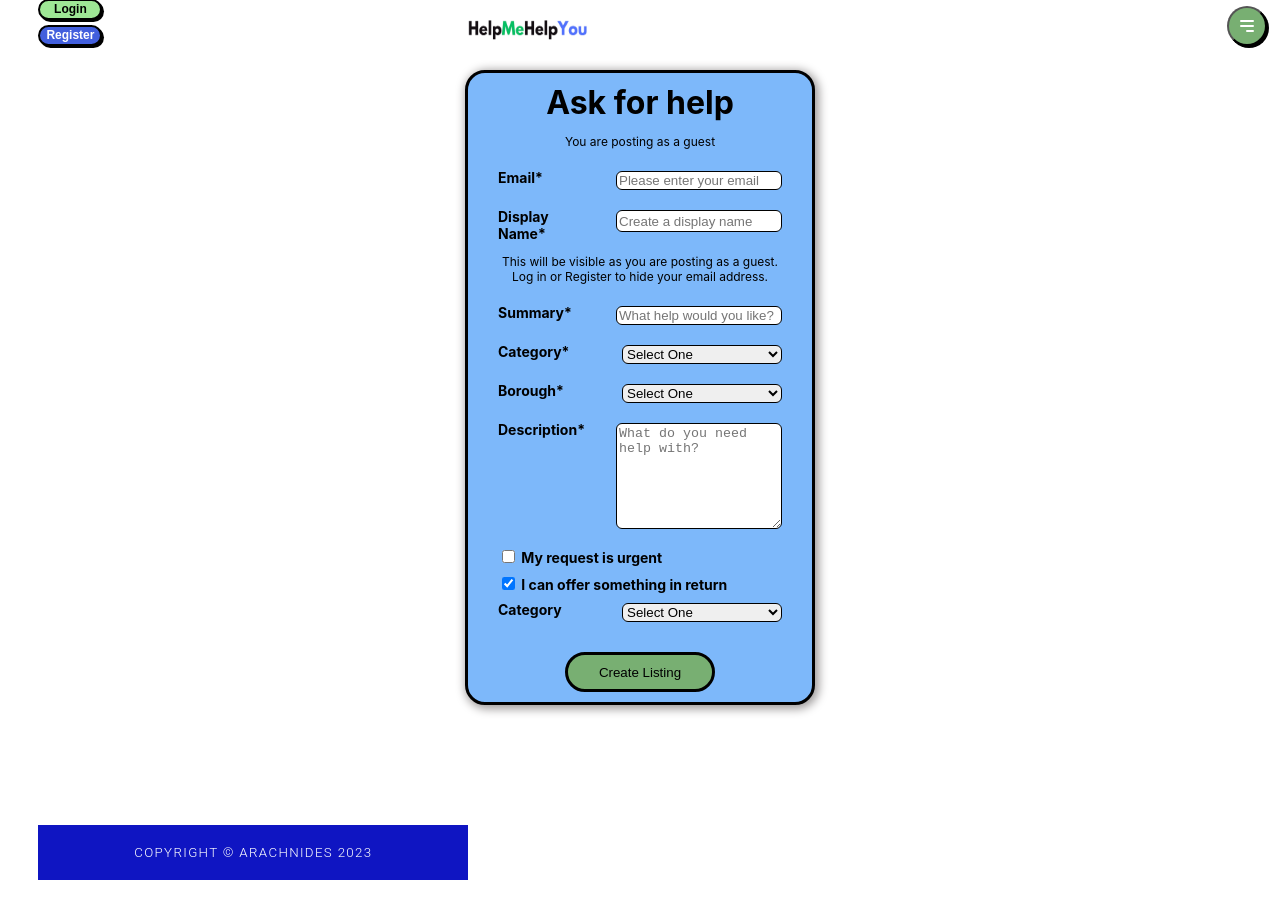
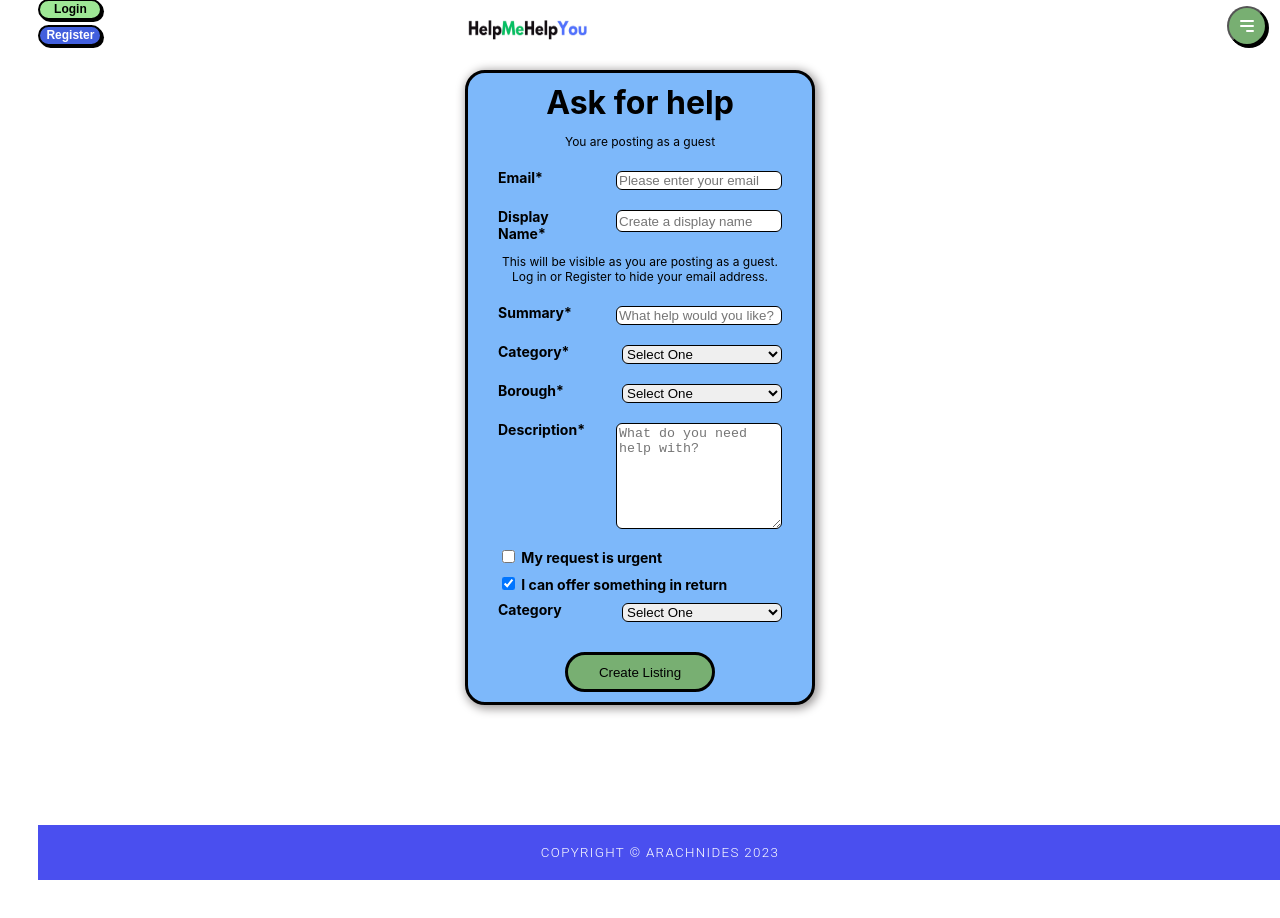
Before and after one commit to SchoolOfCode/bc14_final-project_front-end_arachnIDEs, a React (Create React App) app in the folder helpmehelpyou/: page /findhelpform in a window 1280 px wide. Built offline with nearby package versions, Linux system fonts and the light colour scheme.

Commit message:
updated footer

```diff
--- a/helpmehelpyou/src/Components/Footer/footer.css
+++ b/helpmehelpyou/src/Components/Footer/footer.css
@@ -1,8 +1,8 @@
 .footer {
     left: 0;
     top: 0;
-    width: 390px;
-    background-color: #0f15c2;
+    width: 100%;
+    background-color: #4a4fef;
     color: white;
     text-align: center;
     padding: 20px;
```
